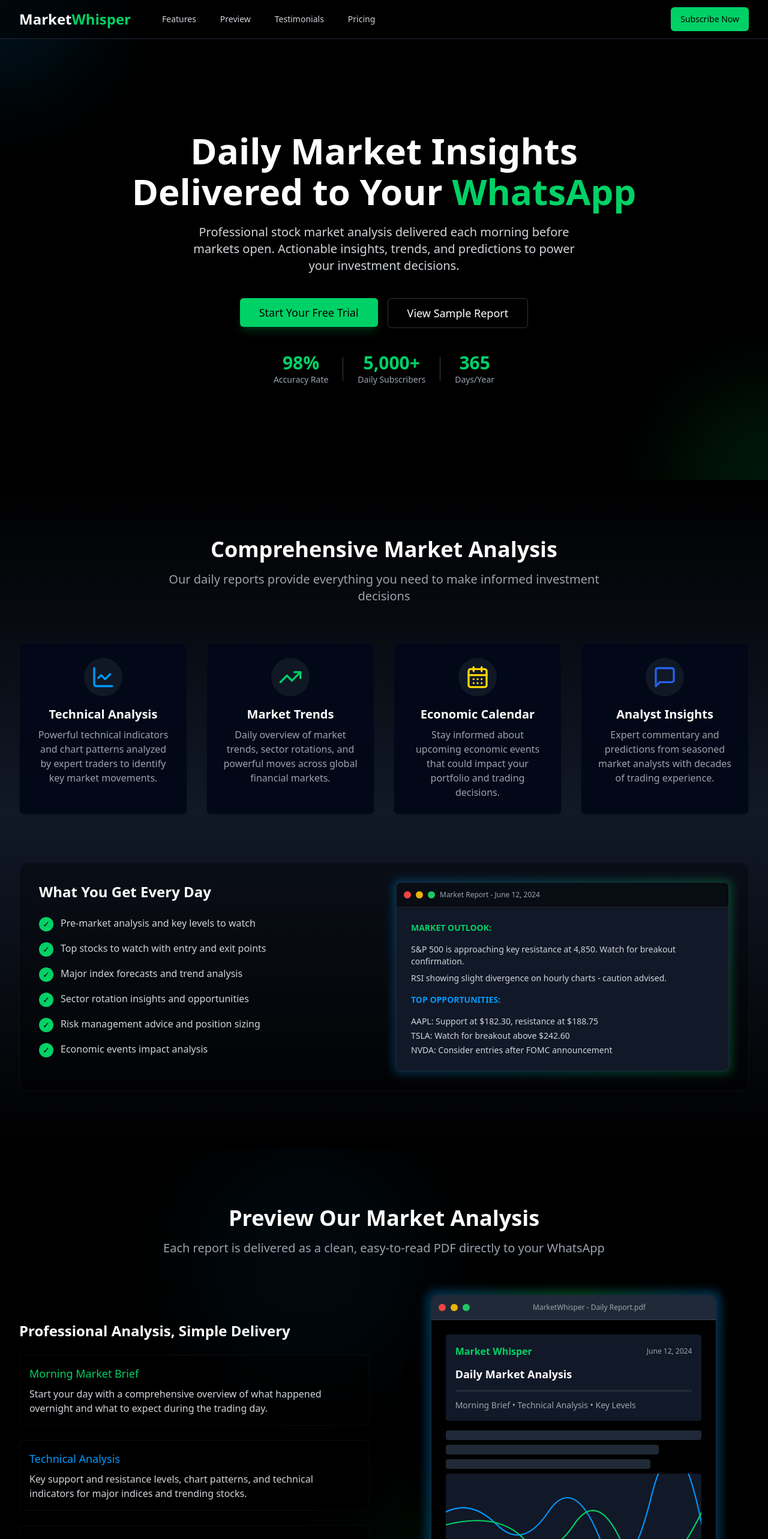
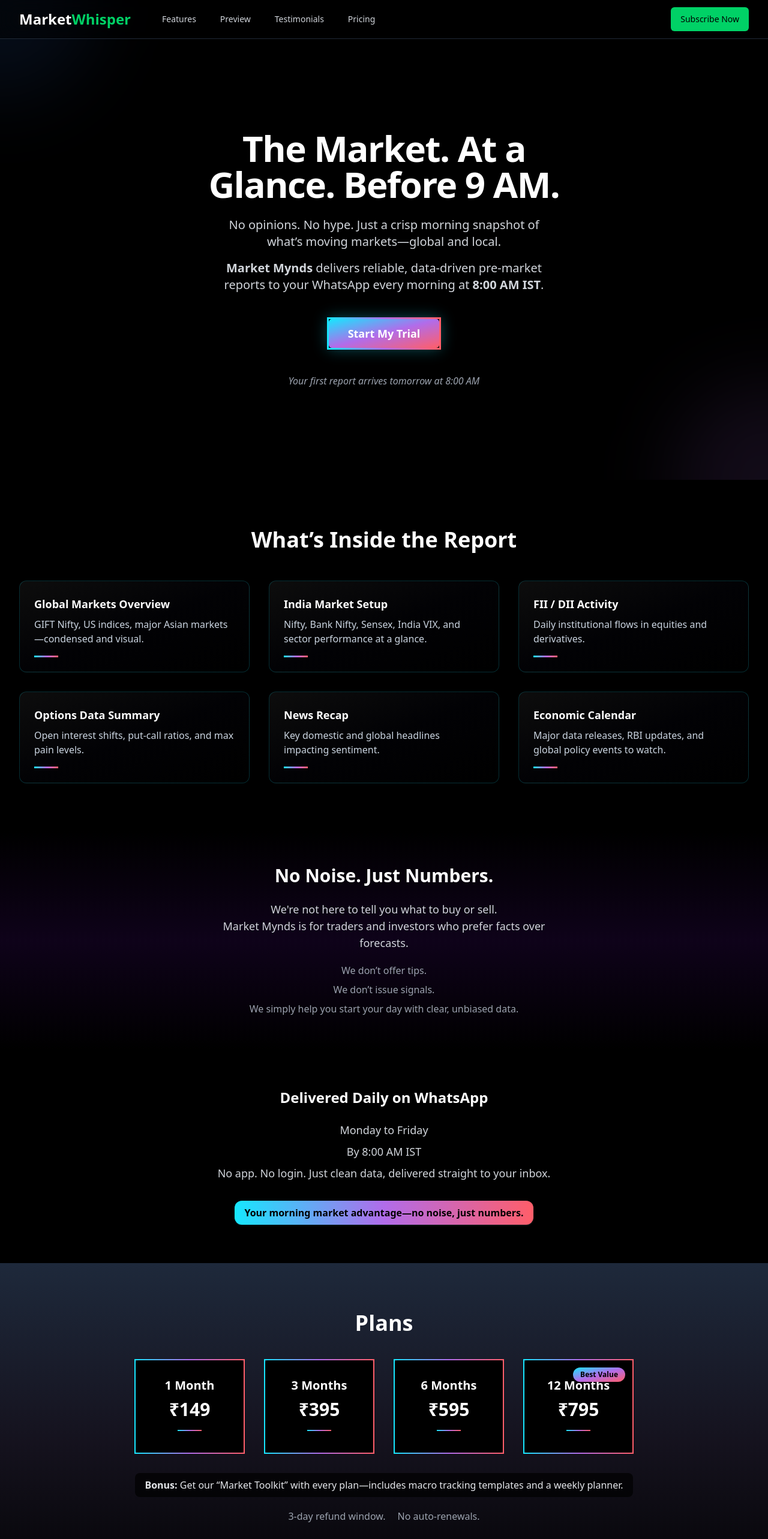
Before and after one commit to adityakaklij/MarketMynds_Frontend, a React (Vite) app: page / in a window 1280 px wide. Shown: the top 2566 px of the page at 60% size. Built offline with nearby package versions, Linux system fonts and the light colour scheme.

Commit message:
Refactor: Update page content
Restructure the page content based on the provided specifications.

```diff
--- /dev/null
+++ b/src/components/DataDrivenSection.tsx
@@ -0,0 +1,15 @@
+
+export function DataDrivenSection() {
+  return (
+    <section className="py-16 bg-black/90">
+      <div className="container mx-auto px-4 sm:px-6 lg:px-8 max-w-3xl text-center">
+        <h2 className="text-2xl md:text-3xl font-bold mb-6 text-white">
+          Built for the Data-Driven Trader
+        </h2>
+        <p className="mb-5 text-lg text-gray-300">
+          Whether you're an active trader, a long-term investor, or just someone who wants to stay informed—Market Mynds helps you start your day with clarity.
+        </p>
+      </div>
+    </section>
+  );
+}
--- /dev/null
+++ b/src/components/DeliverySection.tsx
@@ -0,0 +1,22 @@
+
+export function DeliverySection() {
+  return (
+    <section className="py-16 bg-black/95">
+      <div className="container mx-auto px-4 sm:px-6 lg:px-8 max-w-3xl text-center">
+        <h2 className="text-2xl font-bold mb-6 text-white">
+          Delivered Daily on WhatsApp
+        </h2>
+        <ul className="mb-8 text-lg text-gray-300 space-y-2">
+          <li>Monday to Friday</li>
+          <li>By 8:00 AM IST</li>
+          <li>No app. No login. Just clean data, delivered straight to your inbox.</li>
+        </ul>
+        <div className="flex justify-center">
+          <div className="inline-block px-4 py-2 rounded-xl bg-gradient-to-r from-[#16e7ff] via-[#b16cea] to-[#ff5e69] text-black text-base font-bold shadow shadow-[#16e7ff20]">
+            Your morning market advantage—no noise, just numbers.
+          </div>
+        </div>
+      </div>
+    </section>
+  );
+}
--- a/src/components/HeroSection.tsx
+++ b/src/components/HeroSection.tsx
@@ -4,87 +4,46 @@ import { Button } from "@/components/ui/button";
 export function HeroSection() {
   return (
     <div className="relative min-h-screen flex items-center pt-16 overflow-hidden">
-      {/* Background gradient */}
-      <div
-        className="absolute top-0 left-0 w-full h-full bg-gradient-to-br from-gray-900 via-[#0A1122] to-black -z-10"
-        aria-hidden="true"
-      />
+      {/* Gradient and background styles preserved */}
+      <div className="absolute top-0 left-0 w-full h-full bg-gradient-to-br from-gray-900 via-[#0A1122] to-black -z-10" aria-hidden="true" />
 
-      {/* Animated graph lines in background */}
+      {/* Animated chart lines */}
       <div className="absolute inset-0 opacity-10 -z-10">
-        <svg
-          width="100%"
-          height="100%"
-          viewBox="0 0 100 100"
-          preserveAspectRatio="none"
-          className="absolute inset-0"
-        >
-          <path
-            d="M0,70 Q25,50 50,70 T100,50 L100,100 L0,100 Z"
-            fill="none"
-            stroke="#00D166"
-            strokeWidth="0.5"
-            className="animate-pulse"
-          />
-          <path
-            d="M0,50 Q25,70 50,50 T100,70 L100,100 L0,100 Z"
-            fill="none"
-            stroke="#0099FF"
-            strokeWidth="0.5"
-            className="animate-pulse"
-          />
+        <svg width="100%" height="100%" viewBox="0 0 100 100" preserveAspectRatio="none" className="absolute inset-0">
+          <path d="M0,70 Q25,50 50,70 T100,50 L100,100 L0,100 Z" fill="none" stroke="#8685ff" strokeWidth="0.7" className="animate-pulse" />
+          <path d="M0,50 Q25,70 50,50 T100,70 L100,100 L0,100 Z" fill="none" stroke="#0FC7FF" strokeWidth="0.4" className="animate-pulse" />
         </svg>
       </div>
 
       {/* Accent circles */}
-      <div className="absolute -top-40 -left-40 w-80 h-80 rounded-full bg-finance-blue/10 blur-3xl" />
-      <div className="absolute -bottom-40 -right-40 w-80 h-80 rounded-full bg-finance-green/10 blur-3xl" />
+      <div className="absolute -top-40 -left-40 w-80 h-80 rounded-full bg-blue-500/10 blur-3xl" />
+      <div className="absolute -bottom-40 -right-40 w-80 h-80 rounded-full bg-[#b16cea]/10 blur-3xl" />
 
       <div className="container mx-auto px-4 sm:px-6 lg:px-8 z-10">
-        <div className="text-center max-w-4xl mx-auto">
-          <h1 className="text-4xl md:text-5xl lg:text-6xl font-bold text-white mb-6">
-            <span className="block">Daily Market Insights</span>
-            <span className="block mt-2">
-              Delivered to Your <span className="text-finance-green">WhatsApp</span>
+        <div className="text-center max-w-2xl mx-auto">
+          <h1 className="text-4xl md:text-5xl lg:text-6xl font-black tracking-tight text-white mb-6 leading-tight">
+            <span className="block">The Market. At a Glance. Before 9 AM.</span>
+          </h1>
+          <p className="mt-6 text-xl text-gray-300 mb-8 max-w-xl mx-auto">
+            No opinions. No hype. Just a crisp morning snapshot of what’s moving markets—global and local.<br />
+            <span className="block mt-4">
+              <b>Market Mynds</b> delivers reliable, data-driven pre-market reports to your WhatsApp every morning at <b>8:00 AM IST</b>.
             </span>
-          </h1>
-
-          <p className="mt-6 text-lg md:text-xl text-gray-300 mb-8 max-w-2xl mx-auto">
-            Professional stock market analysis delivered each morning before markets open.
-            Actionable insights, trends, and predictions to power your investment decisions.
           </p>
-
-          <div className="mt-10 flex flex-col sm:flex-row justify-center gap-4">
+          <div className="mt-10 flex flex-col sm:flex-row justify-center gap-5">
             <Button
-              className="text-lg py-6 px-8 bg-finance-green hover:bg-finance-green/90 text-black font-medium shadow-lg shadow-finance-green/20"
+              className="text-lg py-6 px-8 bg-transparent border-2 font-bold rounded-lg bg-gradient-to-br from-[#16e7ff] via-[#b16cea] to-[#ff5e69] border-[3px] border-transparent hover:border-white text-white shadow-lg [background-clip:padding-box] relative transition"
+              style={{
+                borderImage: "linear-gradient(90deg, #16e7ff, #b16cea, #ff5e69) 1",
+                boxShadow: "0 0 24px 0 #16e7ff50",
+              }}
               size="lg"
             >
-              Start Your Free Trial
-            </Button>
-            <Button
-              className="text-lg py-6 px-8 bg-transparent border border-white/20 hover:bg-white/10 text-white shadow-lg"
-              variant="outline"
-              size="lg"
-            >
-              View Sample Report
+              Start My Trial
             </Button>
           </div>
-
-          <div className="mt-10 flex items-center justify-center space-x-6">
-            <div className="text-center">
-              <p className="text-3xl font-bold text-finance-green">98%</p>
-              <p className="text-sm text-gray-400">Accuracy Rate</p>
-            </div>
-            <div className="h-10 w-px bg-gray-700"></div>
-            <div className="text-center">
-              <p className="text-3xl font-bold text-finance-green">5,000+</p>
-              <p className="text-sm text-gray-400">Daily Subscribers</p>
-            </div>
-            <div className="h-10 w-px bg-gray-700"></div>
-            <div className="text-center">
-              <p className="text-3xl font-bold text-finance-green">365</p>
-              <p className="text-sm text-gray-400">Days/Year</p>
-            </div>
+          <div className="mt-10 text-gray-400 italic text-base">
+            Your first report arrives tomorrow at 8:00 AM
           </div>
         </div>
       </div>
--- /dev/null
+++ b/src/components/NoNoiseSection.tsx
@@ -0,0 +1,19 @@
+
+export function NoNoiseSection() {
+  return (
+    <section className="py-14 bg-gradient-to-b from-black via-[#120320]/80 to-black">
+      <div className="container mx-auto px-4 sm:px-6 lg:px-8 max-w-2xl text-center">
+        <h2 className="text-2xl md:text-3xl font-bold mb-6 text-white">No Noise. Just Numbers.</h2>
+        <p className="mb-5 text-lg text-gray-300">
+          We're not here to tell you what to buy or sell.<br/>
+          Market Mynds is for traders and investors who prefer facts over forecasts.
+        </p>
+        <ul className="text-base text-gray-400 space-y-2">
+          <li>We don’t offer tips.</li>
+          <li>We don’t issue signals.</li>
+          <li>We simply help you start your day with clear, unbiased data.</li>
+        </ul>
+      </div>
+    </section>
+  );
+}
--- /dev/null
+++ b/src/components/PlansSection.tsx
@@ -0,0 +1,72 @@
+
+import { Button } from "@/components/ui/button";
+
+export function PlansSection() {
+  return (
+    <section className="py-20 bg-gradient-to-b from-[#1e293b] via-[#171421]/90 to-black">
+      <div className="container mx-auto px-4 sm:px-6 lg:px-8 max-w-4xl">
+        <h2 className="text-3xl md:text-4xl font-bold text-white text-center mb-10">
+          Plans
+        </h2>
+        <div className="grid grid-cols-1 md:grid-cols-2 lg:grid-cols-4 gap-8 mb-8">
+          {[
+            {
+              duration: "1 Month",
+              price: "₹149"
+            },
+            {
+              duration: "3 Months",
+              price: "₹395"
+            },
+            {
+              duration: "6 Months",
+              price: "₹595"
+            },
+            {
+              duration: "12 Months",
+              price: "₹795",
+              badge: "Best Value"
+            }
+          ].map((plan, i) => (
+            <div
+              key={i}
+              className="relative bg-black border-2 border-transparent rounded-xl p-7 text-center glass-card"
+              style={{
+                borderImage: "linear-gradient(90deg, #16e7ff, #b16cea, #ff5e69) 1"
+              }}
+            >
+              {plan.badge && (
+                <span className="absolute top-3 right-3 text-xs px-3 py-1 rounded-full bg-gradient-to-br from-[#16e7ff] via-[#b16cea] to-[#ff5e69] text-black font-bold">
+                  {plan.badge}
+                </span>
+              )}
+              <div className="text-xl font-bold text-white">{plan.duration}</div>
+              <div className="text-3xl font-black my-2">{plan.price}</div>
+              <div className="h-[2px] w-10 mx-auto mt-4 mb-2 bg-gradient-to-r from-[#16e7ff] via-[#b16cea] to-[#ff5e69]" />
+            </div>
+          ))}
+        </div>
+        <div className="mb-5 flex flex-col md:flex-row md:gap-4 items-center justify-center">
+          <div className="text-center text-base text-gray-200 px-4 py-2 bg-black/70 rounded-lg">
+            <b>Bonus:</b> Get our “Market Toolkit” with every plan—includes macro tracking templates and a weekly planner.
+          </div>
+        </div>
+        <div className="text-center mb-3 mt-4 flex flex-col md:flex-row items-center justify-center gap-5">
+          <span className="text-gray-400">3-day refund window.</span>
+          <span className="text-gray-400">No auto-renewals.</span>
+        </div>
+        <div className="mt-8 flex justify-center">
+          <Button
+            className="text-lg py-6 px-11 bg-transparent border-2 font-bold rounded-xl bg-gradient-to-br from-[#16e7ff] via-[#b16cea] to-[#ff5e69] border-[3px] border-transparent text-white shadow-lg [background-clip:padding-box] relative transition"
+            style={{
+              borderImage: "linear-gradient(90deg, #16e7ff, #b16cea, #ff5e69) 1",
+            }}
+            size="lg"
+          >
+            Start My Trial
+          </Button>
+        </div>
+      </div>
+    </section>
+  );
+}
--- /dev/null
+++ b/src/components/WhatsInsideSection.tsx
@@ -0,0 +1,49 @@
+
+export function WhatsInsideSection() {
+  return (
+    <section className="py-20 bg-black/95">
+      <div className="container mx-auto px-4 sm:px-6 lg:px-8">
+        <h2 className="text-3xl md:text-4xl font-bold text-white text-center mb-12">
+          What’s Inside the Report
+        </h2>
+        <div className="grid md:grid-cols-2 lg:grid-cols-3 gap-8">
+          {[
+            {
+              title: "Global Markets Overview",
+              desc: "GIFT Nifty, US indices, major Asian markets—condensed and visual."
+            },
+            {
+              title: "India Market Setup",
+              desc: "Nifty, Bank Nifty, Sensex, India VIX, and sector performance at a glance."
+            },
+            {
+              title: "FII / DII Activity",
+              desc: "Daily institutional flows in equities and derivatives."
+            },
+            {
+              title: "Options Data Summary",
+              desc: "Open interest shifts, put-call ratios, and max pain levels."
+            },
+            {
+              title: "News Recap",
+              desc: "Key domestic and global headlines impacting sentiment."
+            },
+            {
+              title: "Economic Calendar",
+              desc: "Major data releases, RBI updates, and global policy events to watch."
+            }
+          ].map((item, i) => (
+            <div
+              key={i}
+              className="glass-card bg-gradient-to-br from-white/5 via-[#23235a]/5 to-black/10 p-6 rounded-xl border border-[#16e7ff30] relative group"
+            >
+              <h3 className="text-lg font-bold text-white mb-2">{item.title}</h3>
+              <p className="text-slate-300">{item.desc}</p>
+              <div className="h-[3px] w-10 bg-gradient-to-r from-[#16e7ff] via-[#b16cea] to-[#ff5e69] mt-4 group-hover:w-20 transition-all" />
+            </div>
+          ))}
+        </div>
+      </div>
+    </section>
+  )
+}
--- a/src/pages/Index.tsx
+++ b/src/pages/Index.tsx
@@ -1,10 +1,11 @@
 
 import { Navbar } from "@/components/Navbar";
 import { HeroSection } from "@/components/HeroSection";
-import { FeaturesSection } from "@/components/FeaturesSection";
-import { PreviewSection } from "@/components/PreviewSection";
-import { TestimonialsSection } from "@/components/TestimonialsSection";
-import { SubscriptionCTA } from "@/components/SubscriptionCTA";
+import { WhatsInsideSection } from "@/components/WhatsInsideSection";
+import { NoNoiseSection } from "@/components/NoNoiseSection";
+import { DeliverySection } from "@/components/DeliverySection";
+import { PlansSection } from "@/components/PlansSection";
+import { DataDrivenSection } from "@/components/DataDrivenSection";
 import { Footer } from "@/components/Footer";
 
 const Index = () => {
@@ -12,10 +13,11 @@ const Index = () => {
     <div className="min-h-screen bg-black text-white">
       <Navbar />
       <HeroSection />
-      <FeaturesSection />
-      <PreviewSection />
-      <TestimonialsSection />
-      <SubscriptionCTA />
+      <WhatsInsideSection />
+      <NoNoiseSection />
+      <DeliverySection />
+      <PlansSection />
+      <DataDrivenSection />
       <Footer />
     </div>
   );
```
